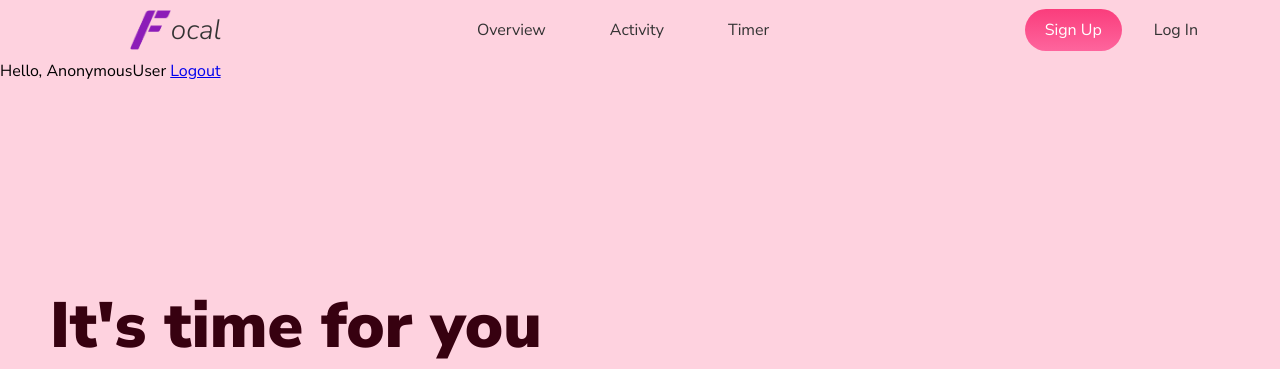
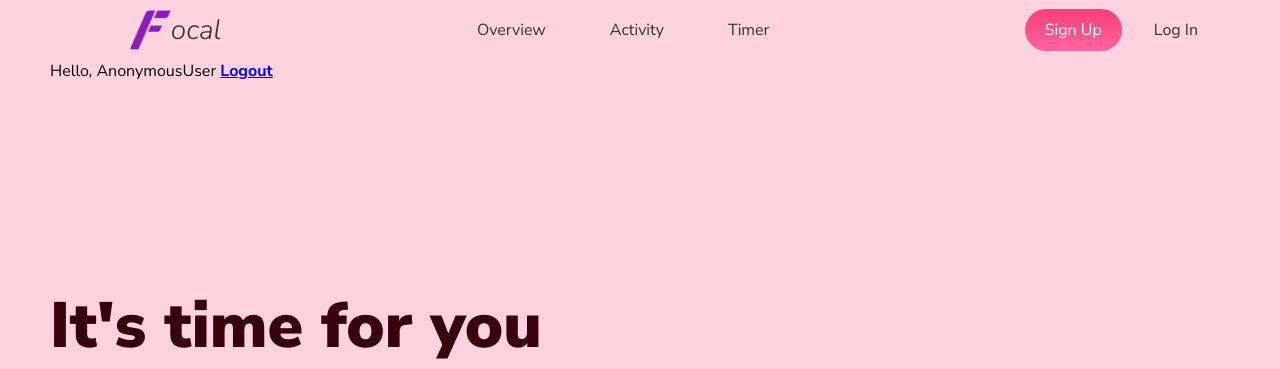
Before and after one commit to ekdaZ/group18, a Django app: page / in a window 1280 px wide. Shown: the top 369 px of the page. Run offline with Django 4.2, Linux system fonts and the light colour scheme.

Commit message:
Update styles.css

```diff
--- a/static/styles.css
+++ b/static/styles.css
@@ -108,6 +108,17 @@
 #button:hover {
     background: #4837ff;
     transition: all 0.3s ease;
+}
+
+.welcome {
+    padding-left: 50px;
+}
+
+.logout {
+    text-decoration: none;
+    cursor: pointer;
+    outline: none;
+    font-weight: bold;
 }
 
 /* Main Content CSS */
```
